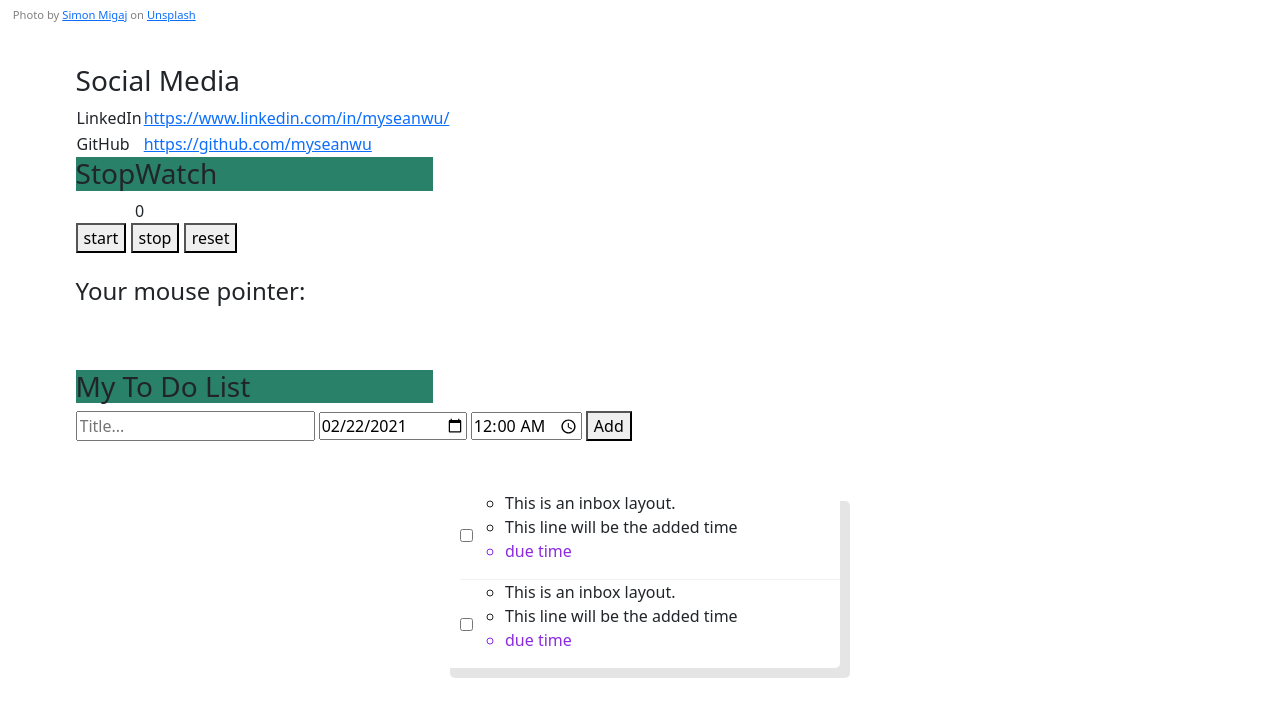
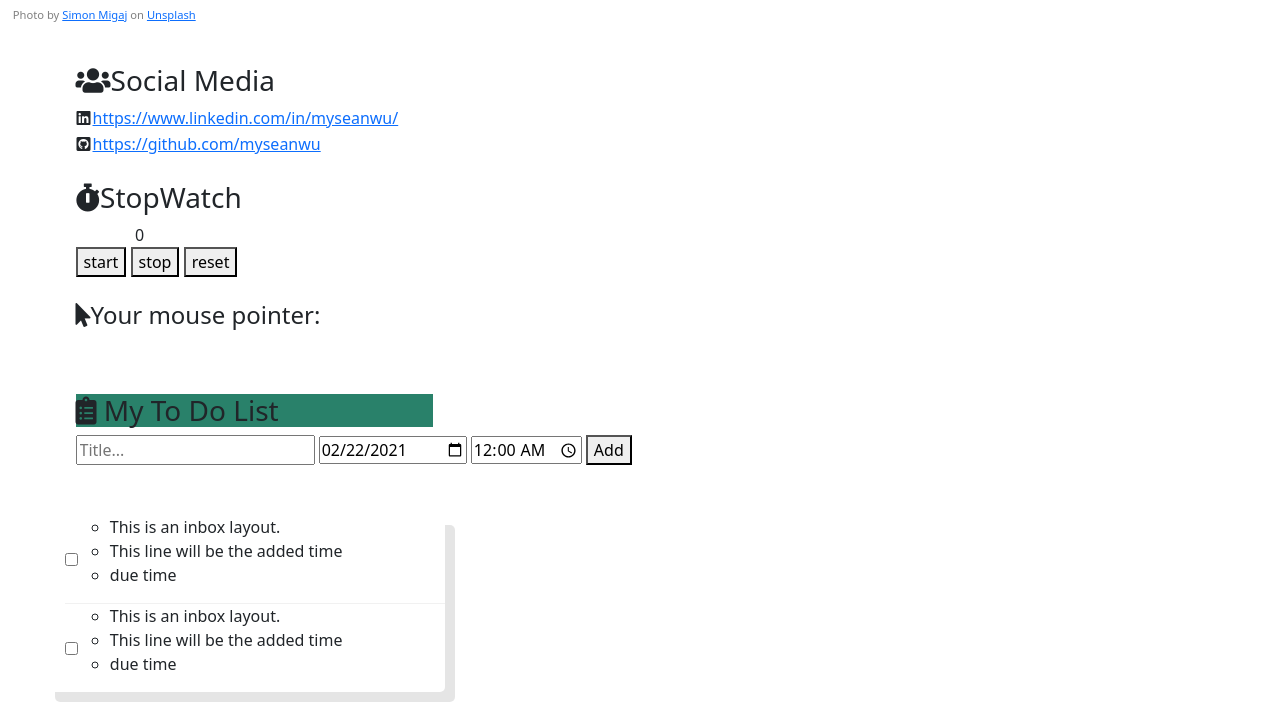
Before and after one commit to myseanwu/SI579_ProblemSet_5, a plain HTML site: page index.html in a window 1280 px wide. Shown: the part 286-1001 px from the top of the page. Drawn offline with nearby package versions, Linux system fonts and the light colour scheme.

Commit message:
updated files

```diff
--- a/css/style.css
+++ b/css/style.css
@@ -127,5 +127,9 @@ figure img{
 }
 
 .due_time{
-    color:blueviolet;
+    font-col:blueviolet;
 }
+
+.inbox{
+    margin-left: 2em;
+}
--- a/index.html
+++ b/index.html
@@ -3,6 +3,7 @@
 <head>
     <meta charset="UTF-8">
     <link rel="stylesheet" href="css/style.css">
+    <link rel="stylesheet" href="https://pro.fontawesome.com/releases/v5.10.0/css/all.css" integrity="sha384-AYmEC3Yw5cVb3ZcuHtOA93w35dYTsvhLPVnYs9eStHfGJvOvKxVfELGroGkvsg+p" crossorigin="anonymous"/>
     <script src="https://cdnjs.cloudflare.com/ajax/libs/moment.js/2.29.1/moment.min.js" integrity="sha512-qTXRIMyZIFb8iQcfjXWCO8+M5Tbc38Qi5WzdPOYZHIlZpzBHG3L3by84BBBOiRGiEb7KKtAOAs5qYdUiZiQNNQ==" crossorigin="anonymous"></script>
     <!-- CSS only -->
     <link href="https://cdn.jsdelivr.net/npm/bootstrap@5.0.0-beta2/dist/css/bootstrap.min.css" rel="stylesheet" integrity="sha384-BmbxuPwQa2lc/FVzBcNJ7UAyJxM6wuqIj61tLrc4wSX0szH/Ev+nYRRuWlolflfl" crossorigin="anonymous">
@@ -33,23 +34,25 @@
         <p id='pic'>Photo by <a href="https://unsplash.com/@simonmigaj?utm_source=unsplash&amp;utm_medium=referral&amp;utm_content=creditCopyText">Simon Migaj</a> on <a href="https://unsplash.com/s/photos/travel?utm_source=unsplash&amp;utm_medium=referral&amp;utm_content=creditCopyText">Unsplash</a></p>
         <br>
         <div>
-            <h3>Social Media</h3>
+            <h3><i class="fas fa-users"></i>Social Media</h3>
             <table>
                 <tbody>
                 <tr>
-                    <td>LinkedIn</td>
+
+                    <td><i class="fab fa-linkedin"></i></td>
                     <td><a href='https://www.linkedin.com/in/myseanwu/'>https://www.linkedin.com/in/myseanwu/</td>
                 </tr>
                 <tr>
-                    <td>GitHub</td>
+                    <td><i class="fab fa-github-square"></i></td>
                     <td><a href="https://github.com/myseanwu">https://github.com/myseanwu</td>
                 </tr>
 
                 </tbody>
             </table>
         </div>
+        <br>
         <div>
-            <h3 class="ProblemSet">StopWatch</h3>
+            <h3><i class="fas fa-stopwatch"></i>StopWatch</h3>
             <div id="watch">0</div>
             <button id="start">start</button>
             <button id="stop">stop</button>
@@ -57,14 +60,14 @@
         </div>
         <br>
         <div>
-            <h4>Your mouse pointer:</h4>
+            <h4><i class="fas fa-mouse-pointer"></i>Your mouse pointer:</h4>
             <p  id="pointing"></p>
         </div>
 
         <br>
         <br>
         <div class="myheader">
-            <h3 class="ProblemSet">My To Do List</h3>
+            <h3 class="ProblemSet"><i class="fas fa-clipboard-list"></i> My To Do List </h3>
             <input type="text" id="myInput" placeholder="Title...">
             <input type="date" value="2021-02-22" id="duedate_input" aria-label="Due Date" />
             <input type="time" id="duetime_input" value="00:00" aria-label="Due Time" />
--- a/js/myJS.js
+++ b/js/myJS.js
@@ -102,8 +102,8 @@ function addingItem(){
         item_list.textContent = x;
 
         const item_time = document.createElement("li");
-        const y = moment(new Date()).calendar();
-        item_time.textContent = "Added:" + y;
+        const y = "Added:" + moment(new Date()).calendar();
+        item_time.textContent =  y;
         item_p.append(item_time);
 
         const dueDateInput     = document.getElementById("duedate_input");
```
